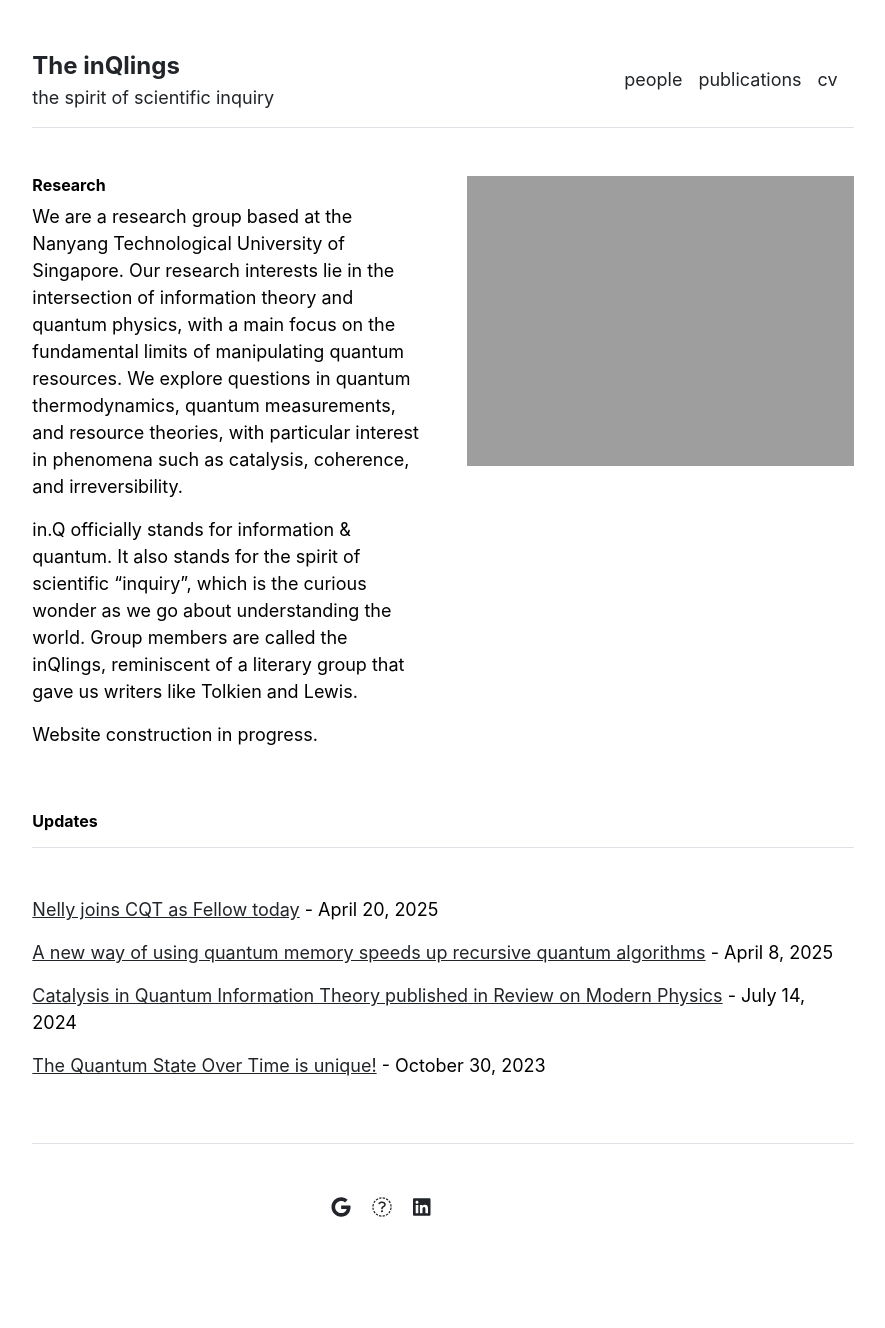
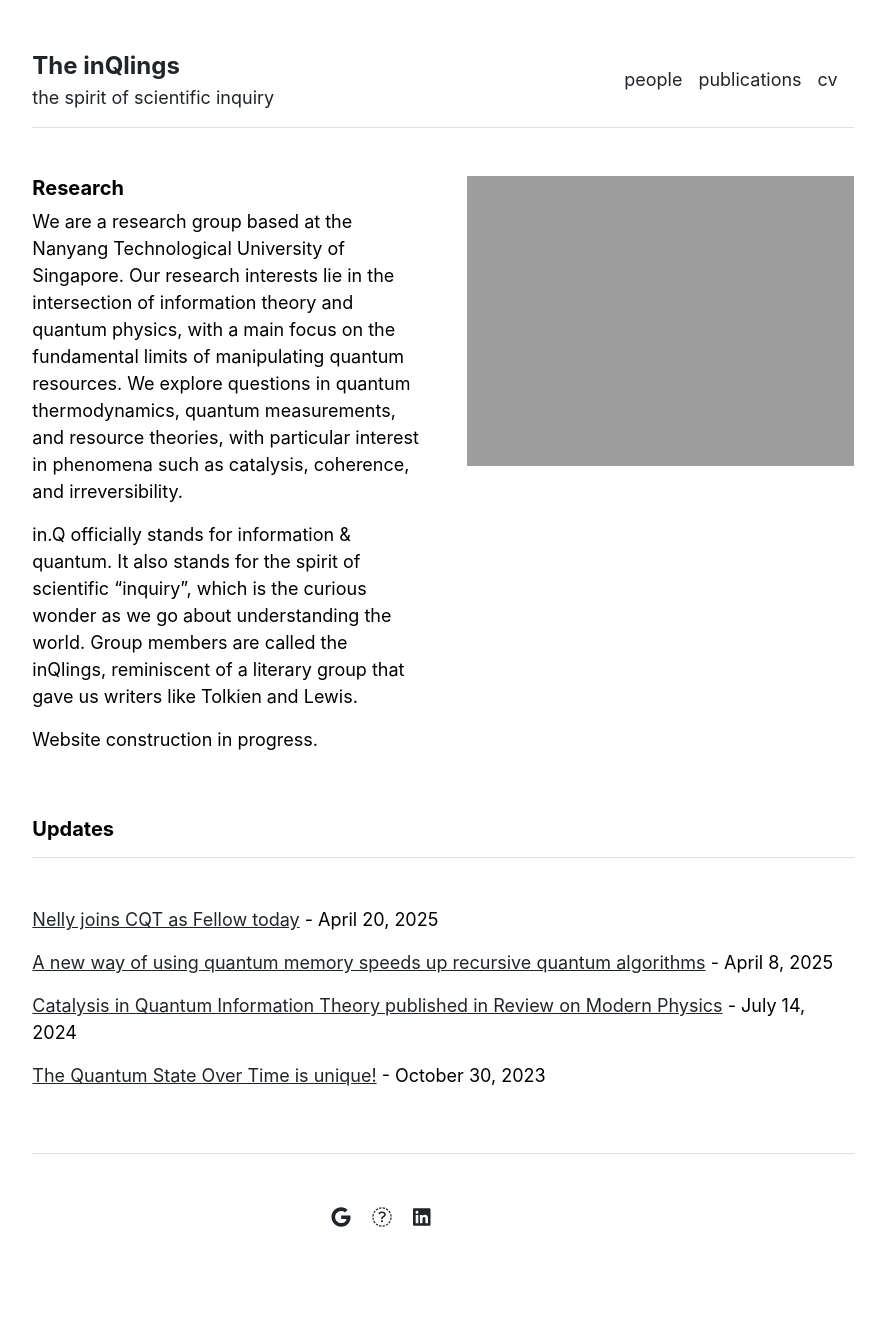
Before and after one commit to nelly-ng/nelly-ng.github.io, a Jekyll site: the page built from index.md, in a window 1280 px wide. Shown: the whole page, without its empty margins (197-1082 px from the left). Built offline with Jekyll 4.4.1, drawn with Linux system fonts in a browser that asks for light colours.

Commit message:
Update main.scss

```diff
--- a/_sass/main.scss
+++ b/_sass/main.scss
@@ -6,7 +6,7 @@ $linkColor: #212529 !important;
 $bodyFontSize: 18px;
 $heading1Size: 2.5rem;
 $heading2Size: 2rem;
-$heading3Size: 1rem;
+$heading3Size: 1.25rem;
 $paragraphFontSize: 1.125rem;
 
 /* Base styles */
```
